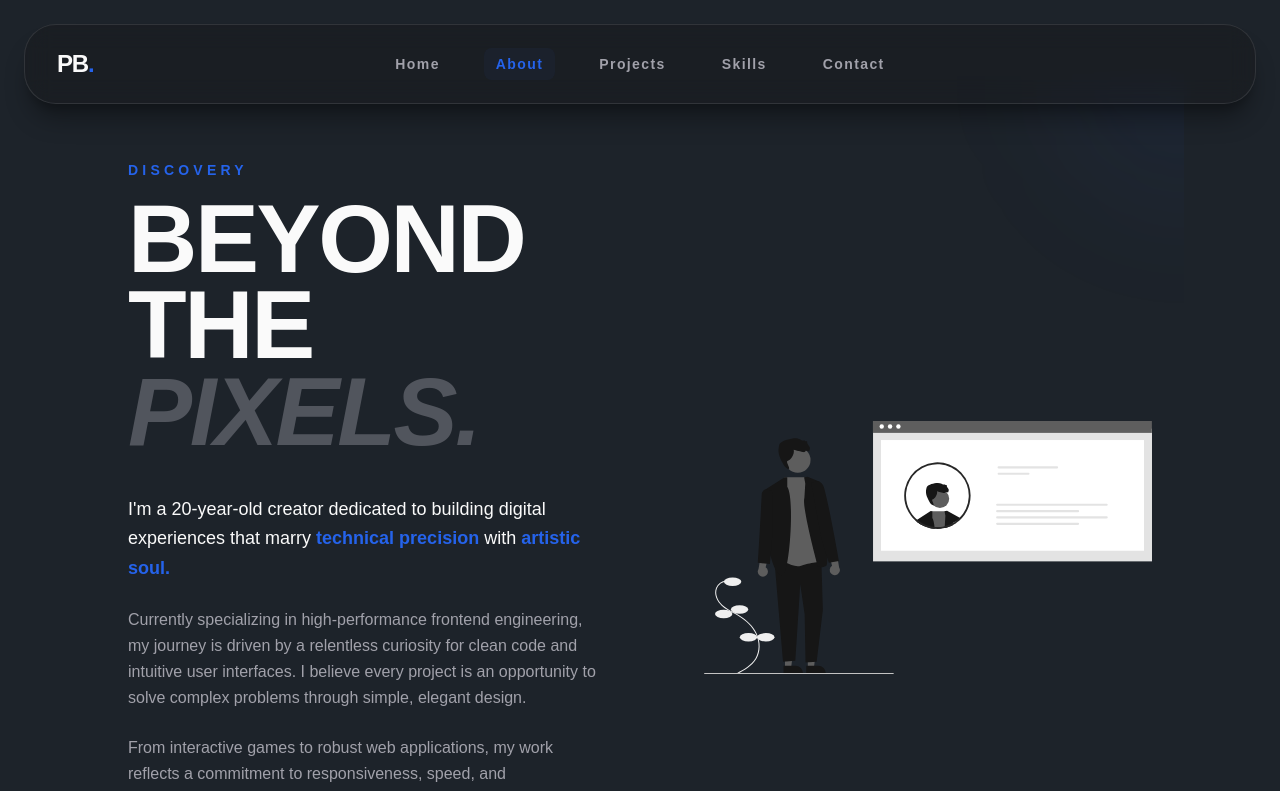
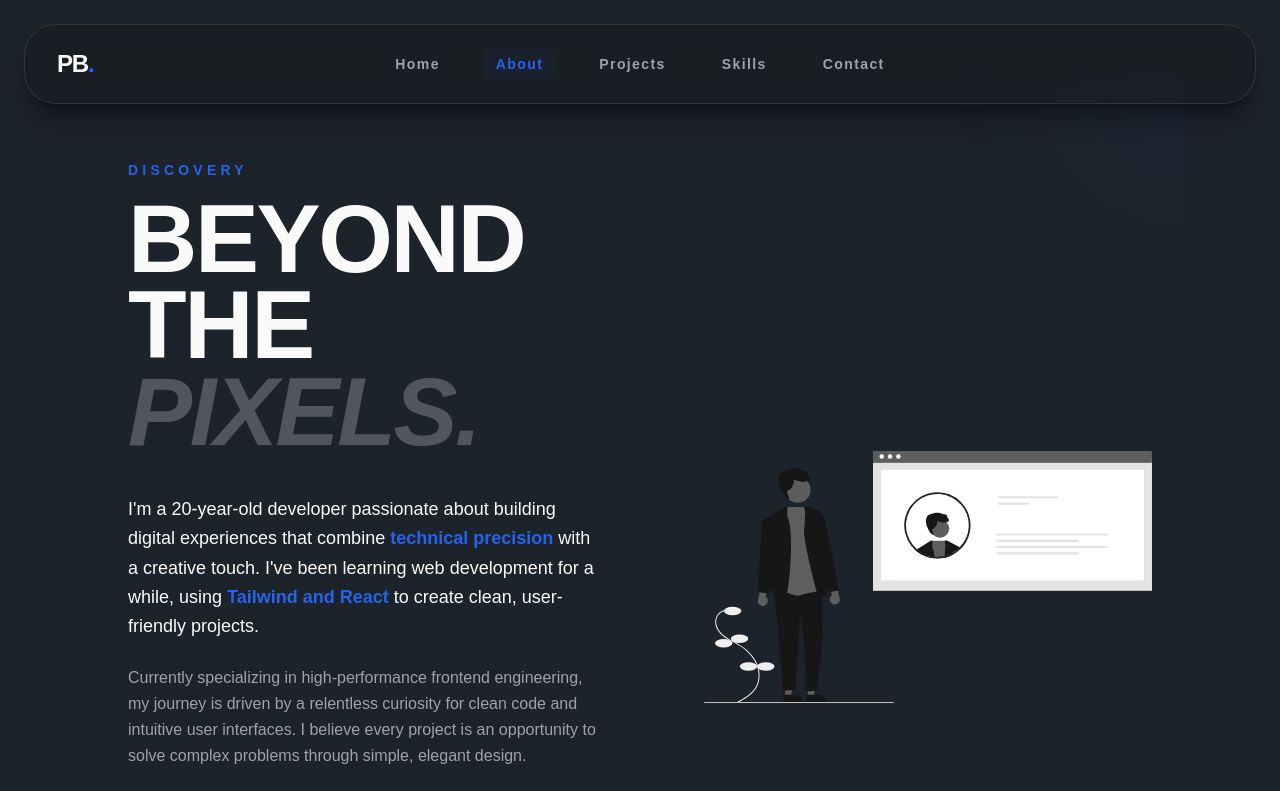
Before and after one commit to Peter-177/Portfolio-PathLine-internship, a React (Vite) app: page /#/about in a window 1280 px wide. Shown: the top 791 px of the page. Built offline with nearby package versions, Linux system fonts and the light colour scheme.

Commit message:
first commit

```diff
--- a/src/pages/About.jsx
+++ b/src/pages/About.jsx
@@ -48,9 +48,8 @@ const About = () => {
 
             <div className="space-y-6 max-w-xl">
               <p className="about-text text-lg text-text font-medium leading-relaxed">
-                I'm a 20-year-old creator dedicated to building digital experiences that marry
-                <span className="text-cta font-black"> technical precision</span> with
-                <span className="text-cta font-black"> artistic soul.</span>
+              I'm a 20-year-old developer passionate about building digital experiences that combine  <span className="text-cta font-black"> technical precision</span> with  a creative touch. I've been learning web development for a while, using
+                <span className="text-cta font-black"> Tailwind and React </span> to create clean, user-friendly projects.
               </p>
 
               <p className="about-text text-text-dim text-base leading-relaxed">
--- a/src/pages/Landing.jsx
+++ b/src/pages/Landing.jsx
@@ -58,11 +58,11 @@ const Landing = () => {
             <div className="flex flex-col md:flex-row items-center md:items-start gap-8 mb-10">
               <h2 className="landing-subtitle text-xl md:text-2xl font-black text-text-dim border-l-4 border-cta pl-4 leading-tight">
                 Hi, I'm Peter.<br />
-                <span className="text-text">Frontend Expert.</span>
+                <span className="text-text">Frontend Developer.</span>
               </h2>
 
               <p className="landing-desc text-text-dim/80 text-lg leading-relaxed max-w-sm">
-                Crafting high-performance digital experiences with a focus on premium aesthetics and user-centric design.
+               Now I'm focused on learning Frontend, and in the future I plan to learn Backend to make my sites even better.
               </p>
             </div>
 
```
